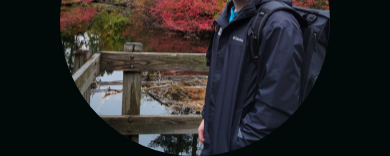
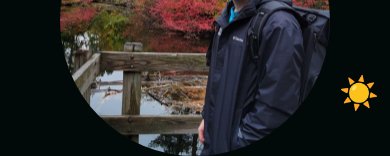
Before and after one commit to combateer3/nextjs-website, a Next.js app: page / in a window 390 px wide. Shown: the part 713-869 px from the top of the page. Built offline with nearby package versions, Linux system fonts and the light colour scheme.

Commit message:
added a toggle theme button

```diff
--- a/app/page.module.css
+++ b/app/page.module.css
@@ -5,6 +5,20 @@
     gap: 2rem;
     grid-template-areas:
         "... desc desc desc pic pic ...";
+}
+
+.theme-btn {
+    position: fixed;
+    top: 1rem;
+    right: 2rem;
+    font-size: 2rem;
+    padding: 0.2rem;
+    border-radius: 30%;
+}
+
+.theme-btn:hover {
+    cursor: pointer;
+    background-color: var(--secondary-color);
 }
 
 .desc {
@@ -28,6 +42,15 @@
     grid-area: pic;
 }
 
+/* TABLET SCREENS AND LOWER */
+@media screen and (max-width: 1080px) {
+    .theme-btn {
+        top: auto;
+        bottom: 1rem;
+        right: 0.5rem;
+    }
+}
+
 /* MOBILE SCREENS */
 @media screen and (max-width: 768px) {
     .main {
--- a/app/page.tsx
+++ b/app/page.tsx
@@ -1,9 +1,16 @@
+'use client'
+
+import { useContext } from 'react'
 import styles from './page.module.css'
 import Image from 'next/image'
+import { ThemeContext } from './providers/theme-provider'
 
 export default function Root() {
+  const {theme, toggleTheme} = useContext(ThemeContext);
+
   return (
     <main className={styles['main']}>
+      <button className={styles['theme-btn']} onClick={toggleTheme}>{theme === 'dark' ? '☀️' : '🌙'}</button>
       <div className={styles['desc']}>
         <h1 className="primary-text">Intro</h1>
         <p>
--- a/app/providers/theme-provider.tsx
+++ b/app/providers/theme-provider.tsx
@@ -14,7 +14,7 @@ const themeContextDefaults: themeContextType = {
     toggleTheme: () => {}
 }
 
-const ThemeContext = createContext(themeContextDefaults);
+export const ThemeContext = createContext(themeContextDefaults);
 
 export function ThemeProvider({children}: {children: React.ReactNode}) {
     const [theme, setTheme] = useState(themeContextDefaults.theme);
```
